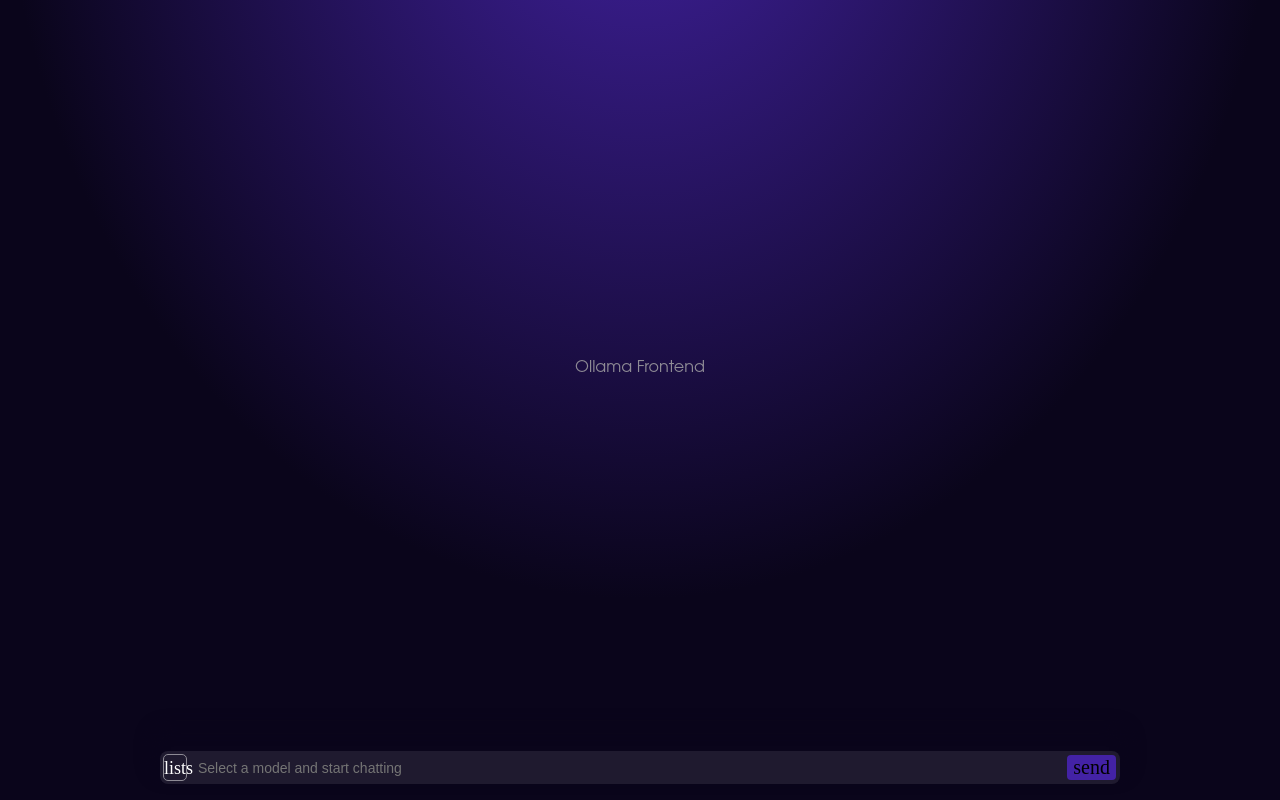
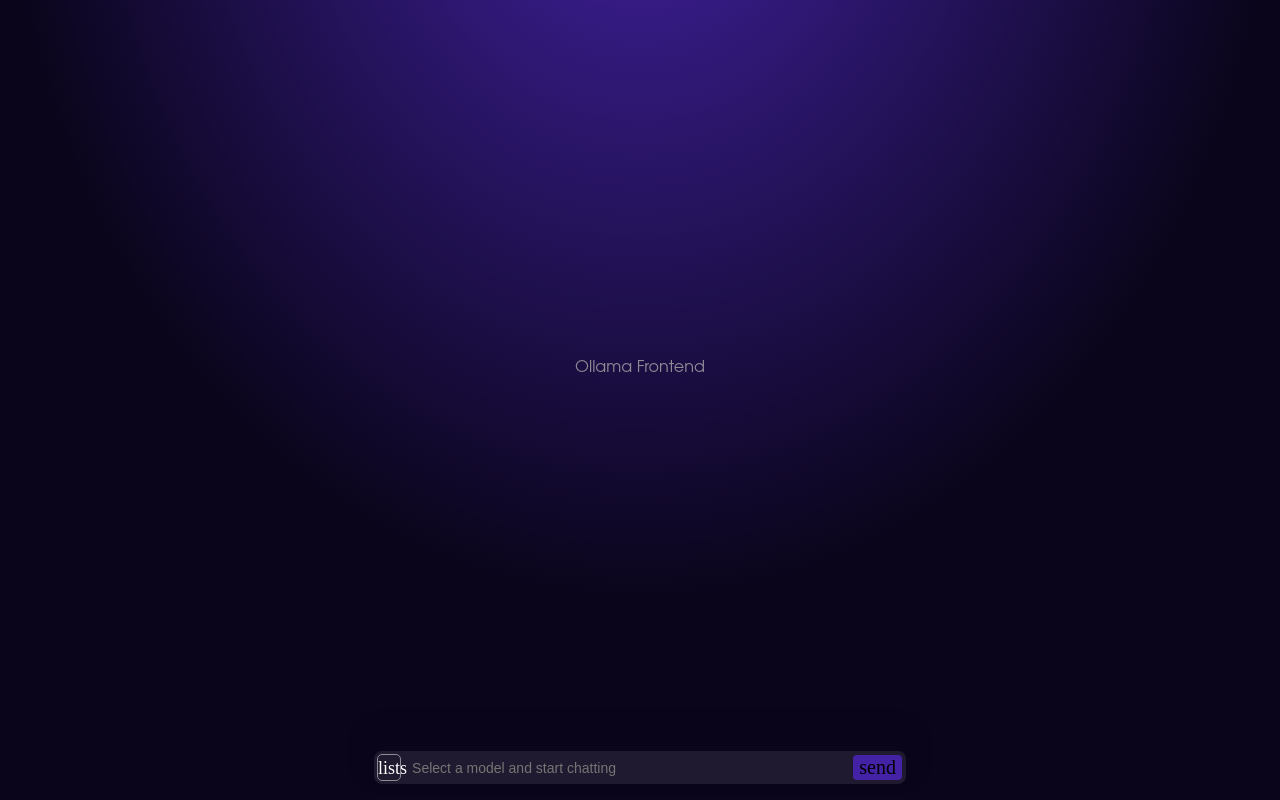
Before and after one commit to StefanVonRanda/OllamaFrontend, a website with bundled scripts: page index.html in a window 1280 px wide. Built offline with nearby package versions, Linux system fonts and the light colour scheme; files whose address does not match are found by name.

Commit message:
Styling tweaks

```diff
--- a/style.css
+++ b/style.css
@@ -32,7 +32,7 @@
 
 html {
 	color-scheme: light dark;
-	font: 500 clamp(16px, 1vw, 26px) / 1.5 Avenir, Montserrat, Corbel, 'URW Gothic', source-sans-pro, sans-serif;
+	font: 500 max(16px, 0.75vmax + 0.75vmin) / 1.5 Avenir, Montserrat, Corbel, 'URW Gothic', source-sans-pro, sans-serif;
 	text-rendering: optimizeLegibility;
 	-webkit-font-smoothing: antialiased;
 	-moz-osx-font-smoothing: grayscale;
@@ -60,14 +60,14 @@
 }
 
 .responses {
-	padding: 1rem;
+	padding-block: 1rem;
 	display: flex;
 	flex-flow: column;
 	gap: 0.5rem;
 	flex-grow: 1;
 	overflow-y: auto;
 	position: relative;
-	width: min(60rem, 100%);
+	width: min(60ch, 95%);
 	margin-inline: auto;
 }
 
@@ -94,7 +94,7 @@
 }
 
 .response .message {
-	background: #fff2;
+	background: #0002;
 	color: #fff;
 	border: 1px solid var(--color);
 	border-radius: 0.25rem;
@@ -106,6 +106,12 @@
 		max-width: 60ch;
 		margin-bottom: 0.5em;
 	}
+}
+
+
+::-webkit-scrollbar {
+	width: 0;
+	height: 0;
 }
 
 .request .author {
@@ -126,7 +132,7 @@
 	border: 1px solid var(--color);
   border-radius: 0.25rem;
   padding: 0.25rem 0.5rem;
-  background: #0002;
+  background: #fff2;
   width: fit-content;
   color: #eee;
   max-width: 60ch;
@@ -135,7 +141,7 @@
 .user {
 	display: flex;
 	padding-inline: 0 .25rem;
-	width: min(60rem, 100%);
+	width: min(60ch, 95%);
 	margin: 1rem auto;
 	border-radius: 0.5rem;
 	background: var(--cover);
```
